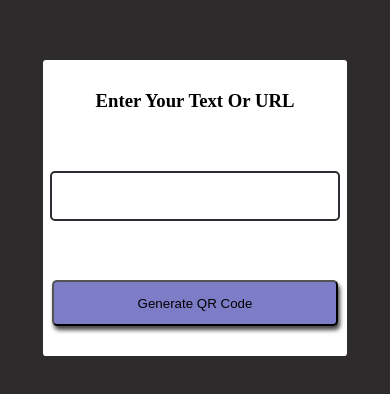
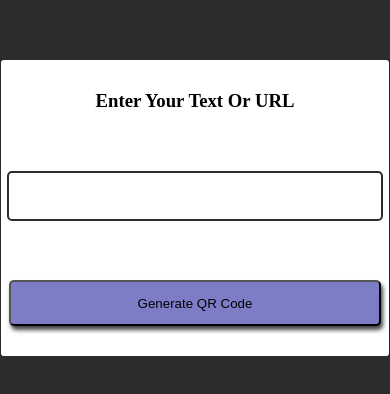
Before and after one commit to keshavMishra3/Text_To_QR, a plain HTML site: page ttu.html in a window 390 px wide. Shown: the part 214-608 px from the top of the page. Drawn offline with Linux system fonts and the light colour scheme.

Commit message:
change in css file

```diff
--- a/ttu.css
+++ b/ttu.css
@@ -51,7 +51,7 @@ html,body{
 @media  (max-width:430px) {
     .container{
         height:35vh;
-        width:36vh;
+        width:46vh;
         background-color: white;
         border-radius: .8vw;
         display: flex;
@@ -62,14 +62,14 @@ html,body{
     #textInput{
 
         height:5.5vh;
-        width:34vh;
+        width:44vh;
         border:2px solid rgb(44, 44, 50) ;
         border-radius: 5px;
         font-size: 3vh;
     }
     #generatorButn{
         height:5.5vh;
-        width:34vh;
+        width:44vh;
 
         border-radius: 5px;
         background-color: rgb(125, 125, 199);
```
